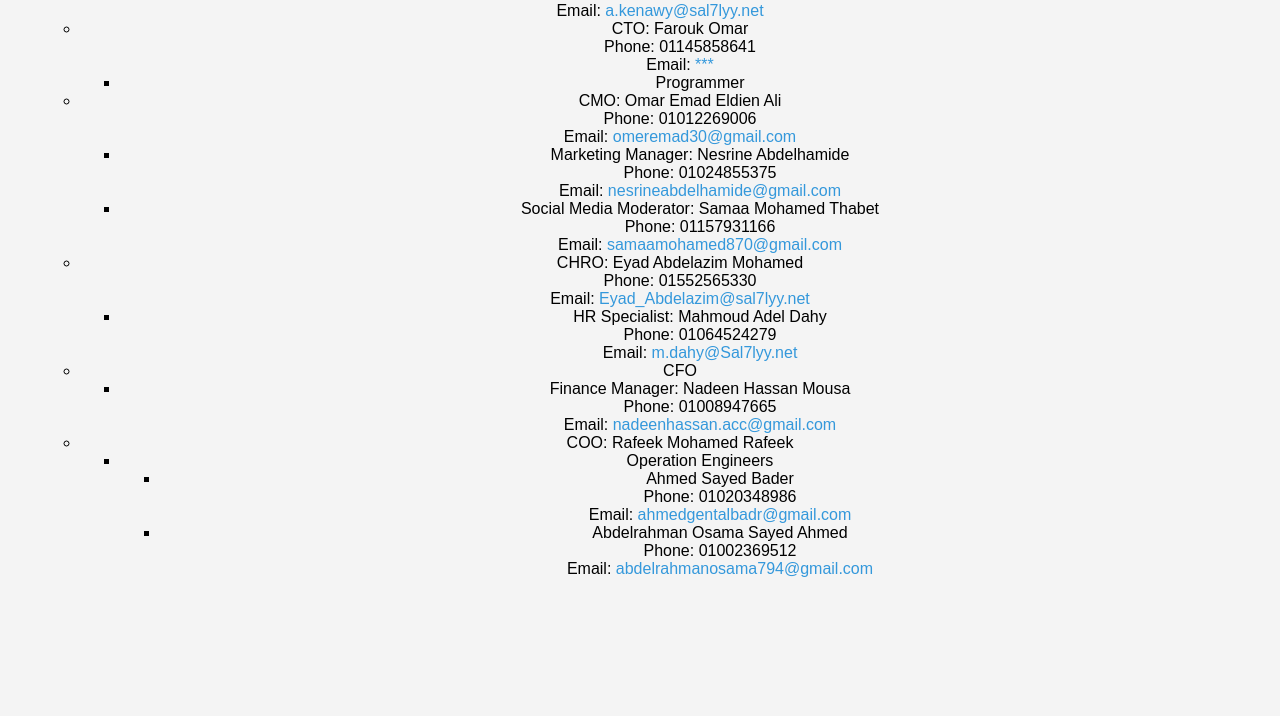
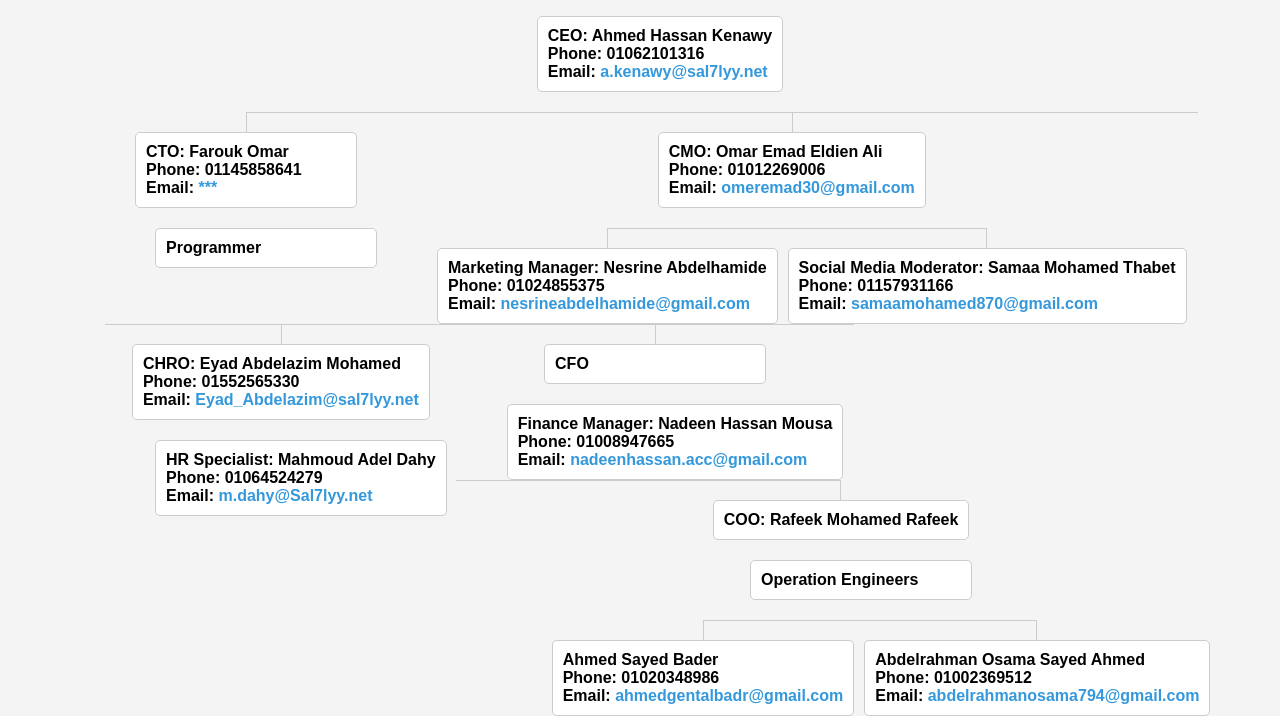
Before and after one commit to HRSAL7LYY/sal7lyy-org.chart, a plain HTML site: page index.html in a window 1280 px wide. Shown: the part 112-828 px from the top of the page. Before the commit the page ends 800 px from the top, so only its background shows below. Drawn offline with Linux system fonts and the light colour scheme.

Commit message:
Update styles.css

```diff
--- a/styles.css
+++ b/styles.css
@@ -2,51 +2,83 @@ body {
     font-family: Arial, sans-serif;
     background-color: #f4f4f4;
     margin: 0;
-    padding: 0;
+    padding: 20px;
     text-align: center;
 }
 
 h1 {
-    margin-top: 20px;
     color: #333;
+    margin-bottom: 30px;
 }
 
-.org-chart {
-    display: flex;
-    flex-direction: column;
-    align-items: center;
-    padding: 20px;
+.tree ul {
+    padding-top: 20px;
+    position: relative;
+    transition: all 0.5s;
 }
 
-.level {
+.tree li {
+    float: left; /* Align horizontally */
+    text-align: center;
+    list-style-type: none;
+    position: relative;
+    padding: 20px 5px 0 5px;
+    transition: all 0.5s;
+}
+
+.tree li::before, .tree li::after {
+    content: '';
+    position: absolute;
+    top: 0;
+    right: 50%;
+    border-top: 1px solid #ccc;
+    width: 50%;
+    height: 20px;
+}
+
+.tree li::after {
+    right: auto;
+    left: 50%;
+    border-left: 1px solid #ccc;
+}
+
+.tree li:only-child::after, .tree li:only-child::before {
+    display: none;
+}
+
+.tree li:only-child {
+    padding-top: 0;
+}
+
+.tree li:first-child::before, .tree li:last-child::after {
+    border: 0 none;
+}
+
+.tree li:last-child::before {
+    border-right: 1px solid #ccc;
+}
+
+.tree li:first-child::after {
+    border-left: 1px solid #ccc;
+}
+
+.tree .node {
+    border: 1px solid #ccc;
+    padding: 10px;
+    display: inline-block;
+    border-radius: 5px;
     background-color: #fff;
-    border-radius: 8px;
-    margin: 10px;
-    padding: 20px;
-    width: 80%;
-    box-shadow: 0px 4px 8px rgba(0, 0, 0, 0.1);
+    font-weight: bold;
+    min-width: 200px;
     text-align: left;
 }
 
-.level h2 {
-    color: #2c3e50;
-    margin-bottom: 10px;
+.tree a {
+    text-decoration: none;
+    color: #3498db;
+    font-weight: bold;
 }
 
-.info, .sub-info {
-    margin-left: 20px;
-}
-
-.info strong {
-    font-size: 1.1em;
-    color: #2980b9;
-}
-
-a {
-    color: #3498db;
-    text-decoration: none;
-}
-
-a:hover {
+.tree a:hover {
     text-decoration: underline;
 }
```
